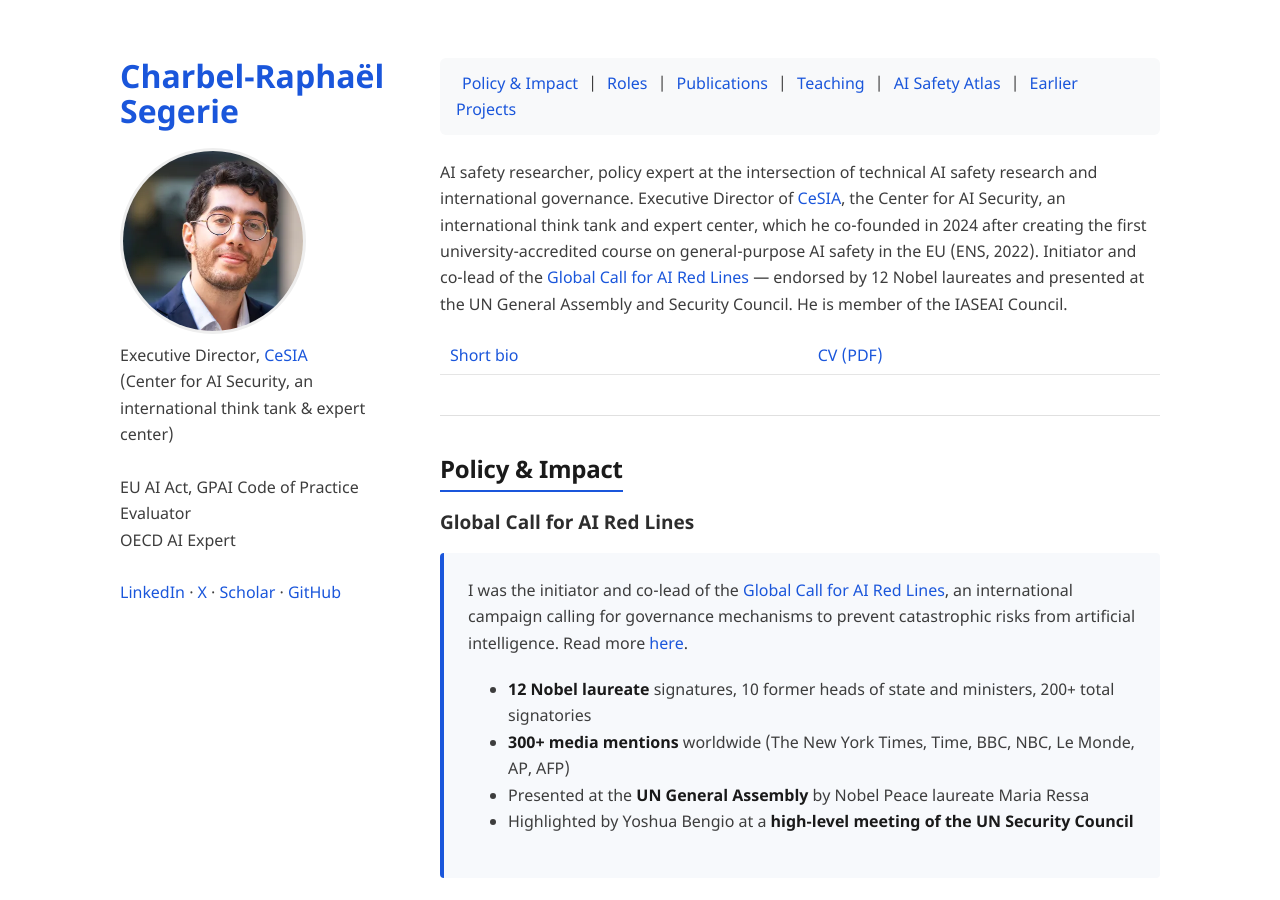
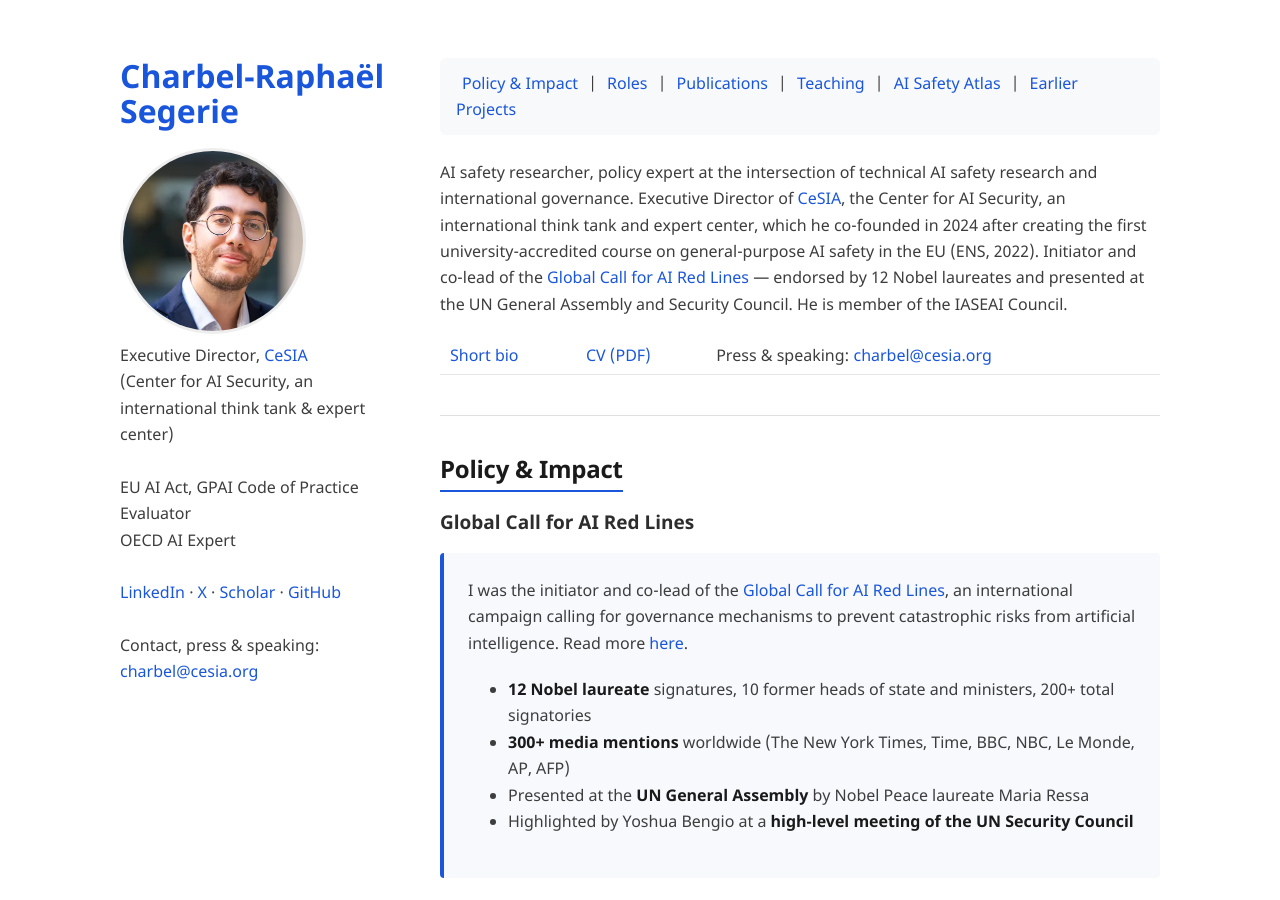
Before and after one commit to crsegerie/crsegerie.github.io, a Jekyll site: the page built from index.md, in a window 1280 px wide and 900 px high. Built offline with Jekyll 4.4.1, drawn with Linux system fonts in a browser that asks for light colours; our own code applies the rules of GitHub Pages for plain Markdown files; some of the changed text lies outside the part shown.

Commit message:
Add contact email; align YouTube views to 5 million
Co-Authored-By: Claude Opus 5.5 <noreply@anthropic.com>

```diff
--- a/_config.yml
+++ b/_config.yml
@@ -14,7 +14,9 @@ sidebar: >
   <a href="https://www.linkedin.com/in/charbel-raphael-segerie/">LinkedIn</a> &middot;
   <a href="https://x.com/CRSegerie">X</a> &middot;
   <a href="https://scholar.google.com/citations?user=i6qPlh8AAAAJ">Scholar</a> &middot;
-  <a href="https://github.com/crsegerie">GitHub</a>
+  <a href="https://github.com/crsegerie">GitHub</a><br><br>
+  Contact, press &amp; speaking:<br>
+  <a href="mailto:charbel@cesia.org">charbel@cesia.org</a>
 image: /images/og-image.jpg
 author:
   name: Charbel-Raphaël Segerie
--- a/_layouts/default.html
+++ b/_layouts/default.html
@@ -15,6 +15,7 @@
       "name": "Charbel-Raphaël Segerie",
       "alternateName": ["Charbel-Raphaël Ségerie", "Charbel-Raphael Segerie", "Charbel Segerie"],
       "url": "{{ site.url }}/",
+      "email": "mailto:charbel@cesia.org",
       "image": "{{ site.image | absolute_url }}",
       "jobTitle": "Executive Director",
       "worksFor": {
--- a/index.md
+++ b/index.md
@@ -9,7 +9,7 @@
 
 AI safety researcher, policy expert at the intersection of technical AI safety research and international governance. Executive Director of [CeSIA](https://www.securite-ia.fr/), the Center for AI Security, an international think tank and expert center, which he co-founded in 2024 after creating the first university-accredited course on general-purpose AI safety in the EU (ENS, 2022). Initiator and co-lead of the [Global Call for AI Red Lines](https://red-lines.ai/) — endorsed by 12 Nobel laureates and presented at the UN General Assembly and Security Council. He is member of the IASEAI Council.
 
-[Short bio](/bio) | [CV (PDF)](pdf/CV_Segerie_2026.pdf)
+[Short bio](/bio) | [CV (PDF)](pdf/CV_Segerie_2026.pdf) | Press & speaking: [charbel@cesia.org](mailto:charbel@cesia.org)
 
 ---
 
```
Also changed, not shown: other parts of index.md (+1 -1 lines).
